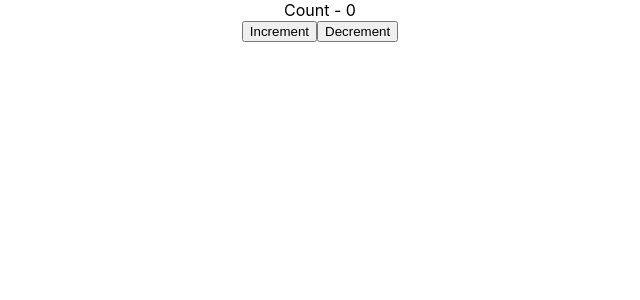
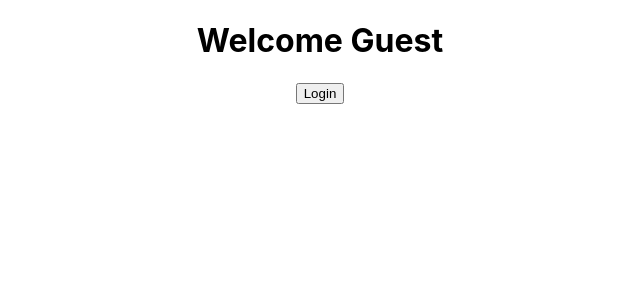
Before and after one commit to MatMatzZ/React-Repository, a React (Create React App) app: page / in a window 1280 px wide. Shown: the top 300 px of the page, without its empty margins (320-960 px from the left). Built offline with nearby package versions, Linux system fonts and the light colour scheme.

Commit message:
New changes

```diff
--- a/src/App.js
+++ b/src/App.js
@@ -4,13 +4,25 @@ import './App.css';
 import Greet from './components/Greet'
 import Welcome from './components/Welcome'
 import Message from './components/Message'
-import Counter from './components/Counter';
+import Counter from './components/Counter'
+import FunctionClick from './components/FunctionClick'
+import ClassClick from './components/ClassClick'
+import EventBind from './components/EventBind';
+import ParentComponent from './components/ParentComponent';
+import UserGreeting from './components/UserGreeting';
 
 class App extends Component {
   render(){
     return (
       <div className="App">
-        <Counter></Counter>
+        <UserGreeting></UserGreeting>
+        {/* <ParentComponent></ParentComponent> */}
+        {/* <EventBind></EventBind> */}
+        {/* <FunctionClick></FunctionClick> */}
+        {/* <ClassClick></ClassClick> */}
+        {/* <Counter></Counter>
+        <Greet name ="Bruce" heroName="Batman"></Greet>
+        <Welcome name ="Bruce" heroName="Batman"/> */}
         {/* <Message/> */}
 
         {/* <h1>Functional Statement</h1>
--- /dev/null
+++ b/src/components/ChildComponent.js
@@ -0,0 +1,11 @@
+import React from 'react'
+
+function ChildComponent(props) {
+    return (
+        <div>
+            <button onClick={()=>props.greetHandler('child')}>Greet Parent</button>
+        </div>
+    )
+}
+
+export default ChildComponent
--- /dev/null
+++ b/src/components/ClassClick.js
@@ -0,0 +1,16 @@
+import React, { Component } from 'react'
+
+class ClassClick extends Component {
+    clickHandler(){
+        console.log("Clicked the button")
+    }
+    render() {
+        return (
+            <div>
+                <button onClick={this.clickHandler}>Class Click</button>
+            </div>
+        )
+    }
+}
+
+export default ClassClick
--- a/src/components/Counter.js
+++ b/src/components/Counter.js
@@ -11,18 +11,26 @@ class Counter extends Component {
     increment(){
         this.setState({
             count: this.state.count+=1
-        })
+        }, ()=>{console.log('Callback value: ', this.state.count)})
     }
     decrement(){
         this.setState({
             count: this.state.count-=1
-        })
+        },()=>{console.log('Callback value: ', this.state.count)})
+    }
+    incrementFive(){
+        this.increment()
+        this.increment()
+        this.increment()
+        this.increment()
+        this.increment()
     }
     render() {
         return (
             <div>
                 <div>Count - {this.state.count}</div>
                 <button onClick={()=>this.increment()}>Increment</button>
+                <button onClick={()=>this.incrementFive()}>Increment 5x</button>
                 <button onClick={()=>this.decrement()}>Decrement</button>
             </div>
         )
--- /dev/null
+++ b/src/components/EventBind.js
@@ -0,0 +1,32 @@
+import React, { Component } from 'react'
+
+class EventBind extends Component {
+    constructor(props) {
+        super(props)
+
+        this.state = {
+             message: "Hello",
+        }
+        this.clickHandler = this.clickHandler.bind(this);
+    }
+    clickHandler(){
+        this.setState({
+            message: "Goodbye",
+        });
+    }
+    // clickHandler = ()=>{this.setState({message:"Goodbye"})}
+    render() {
+        return (
+            <div>
+                <div>
+                    <h1>{this.state.message}</h1>
+                </div>
+                {/* <button onClick={this.clickHandler}>Click</button> */}
+                {/* <button onClick={()=>this.clickHandler()}>Click</button> */}
+                <button onClick={this.clickHandler}>Click</button>
+            </div>
+        )
+    }
+}
+
+export default EventBind
--- /dev/null
+++ b/src/components/FunctionClick.js
@@ -0,0 +1,14 @@
+import React from 'react'
+
+function FunctionClick() {
+    function clickHandler(){
+        console.log("Button clicked");
+    }
+    return (
+        <div>
+            <button onClick={clickHandler}>Click</button>
+        </div>
+    )
+}
+
+export default FunctionClick
--- a/src/components/Greet.js
+++ b/src/components/Greet.js
@@ -1,11 +1,11 @@
 import React from 'react'
 // Stateless Functional Component
 
-const Greet = (props)=>{
+const Greet = ({name,heroName})=>{
     return (
         <div>
-            <h1>Hello {props.name} a.k.a {props.heroName}</h1>
-            {props.children}
+            <h1>Hello {name} a.k.a {heroName}</h1>
+            {/* {props.children} */}
         </div>
     );
 }
--- /dev/null
+++ b/src/components/ParentComponent.js
@@ -0,0 +1,25 @@
+import React, { Component } from 'react'
+import ChildComponent from './ChildComponent'
+
+class ParentComponent extends Component {
+    constructor(props) {
+        super(props)
+
+        this.state = {
+             parentName: 'Parent'
+        }
+        this.greetParent = this.greetParent.bind(this)
+    }
+    greetParent(childName){
+        alert(`Hello ${this.state.parentName} from ${childName}`)
+    }
+    render() {
+        return (
+            <div>
+               <ChildComponent greetHandler={this.greetParent}></ChildComponent>
+            </div>
+        )
+    }
+}
+
+export default ParentComponent
--- /dev/null
+++ b/src/components/UserGreeting.js
@@ -0,0 +1,33 @@
+import React, { Component } from 'react'
+
+function UserName(props){
+    return (
+        props.isLogged ? <div><h1>Welcome Mat</h1></div> : <div><h1>Welcome Guest</h1></div>
+    );
+}
+
+class UserGreeting extends Component {
+    constructor(props) {
+        super(props)
+
+        this.state = {
+             isLoggedIn:false
+        }
+        this.logInHandler = this.logInHandler.bind(this);
+    }
+    logInHandler(){
+        this.setState({
+            isLoggedIn: true
+        });
+    }
+    render() {
+        return (
+            <div>
+                <UserName isLogged={this.state.isLoggedIn}/>
+                <button onClick={this.logInHandler}>Login</button>
+            </div>
+        )
+    }
+}
+
+export default UserGreeting
--- a/src/components/Welcome.js
+++ b/src/components/Welcome.js
@@ -2,7 +2,8 @@ import React, {Component} from 'react'
 
 class Welcome extends Component {
     render() {
-    return <h1>Welcome {this.props.name} a.k.a {this.props.heroName}</h1>
+        const {name,heroName} = this.props
+        return <h1>Welcome {name} a.k.a {heroName}</h1>
     }
 }
 
```
